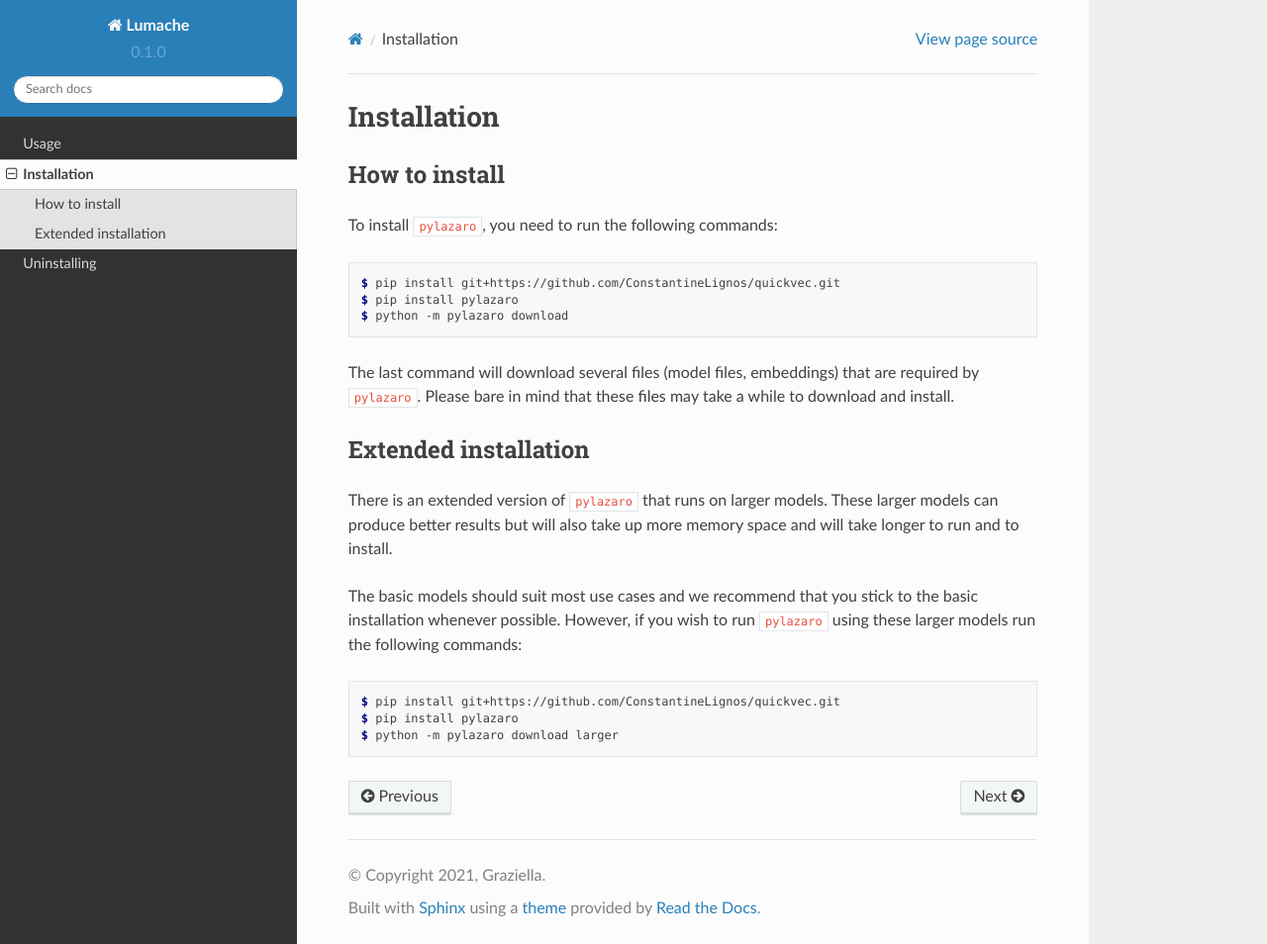
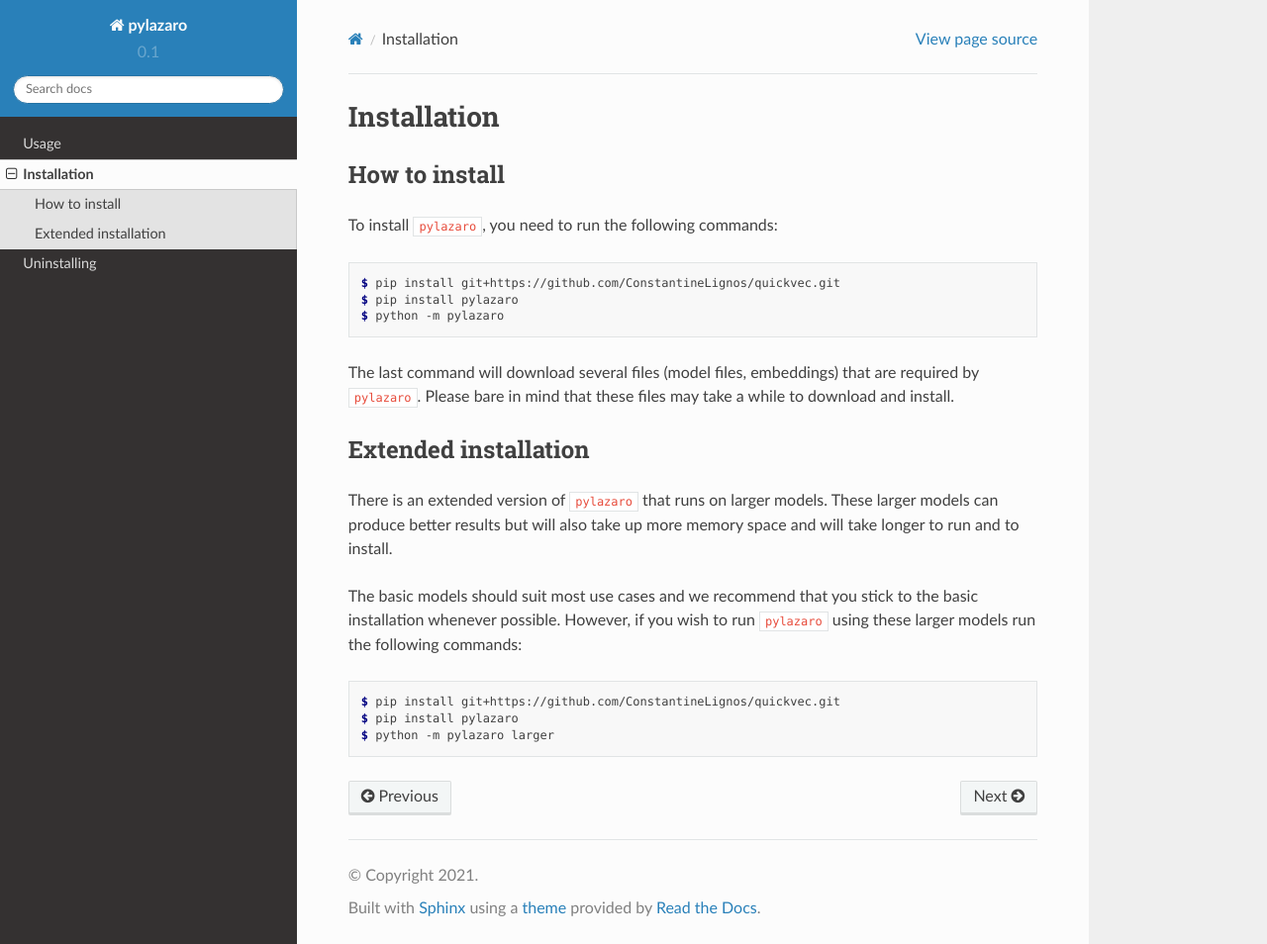
Before and after one commit to lirondos/pylazaro, a Sphinx documentation site: the page built from docs/source/install.rst, in a window 1280 px wide and 954 px high. Shown: the whole window at 99% size. Built offline with Sphinx 7.4.7 and the Read the Docs theme 2.0.0, drawn with Linux system fonts in a browser that asks for light colours.

Commit message:
Updated docs

```diff
--- a/docs/source/conf.py
+++ b/docs/source/conf.py
@@ -2,12 +2,12 @@
 
 # -- Project information
 
-project = 'Lumache'
-copyright = '2021, Graziella'
-author = 'Graziella'
+project = 'pylazaro'
+copyright = '2021'
+author = 'Elena Álvarez Mellado'
 
 release = '0.1'
-version = '0.1.0'
+version = '0.1'
 
 # -- General configuration
 
--- a/docs/source/install.rst
+++ b/docs/source/install.rst
@@ -12,7 +12,7 @@
 
    $ pip install git+https://github.com/ConstantineLignos/quickvec.git
    $ pip install pylazaro
-   $ python -m pylazaro download
+   $ python -m pylazaro
 
 The last command will download several files (model files, embeddings) that are required by
 ``pylazaro``. Please bare in mind that these files may take a while to download and install.
@@ -32,4 +32,4 @@
 
    $ pip install git+https://github.com/ConstantineLignos/quickvec.git
    $ pip install pylazaro
-   $ python -m pylazaro download larger
+   $ python -m pylazaro larger
```
Also changed, not shown: README.md (+1 -1 lines).
